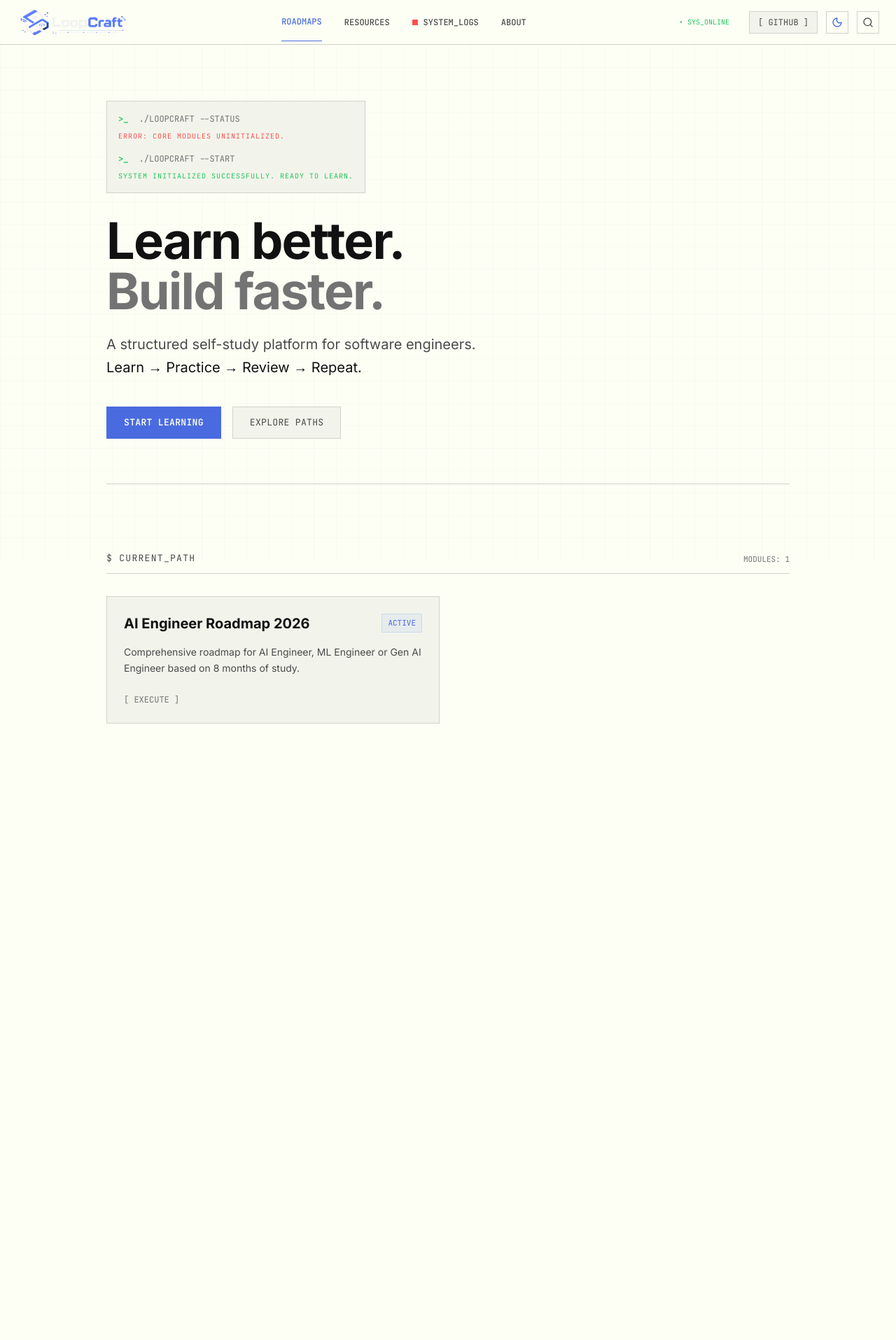
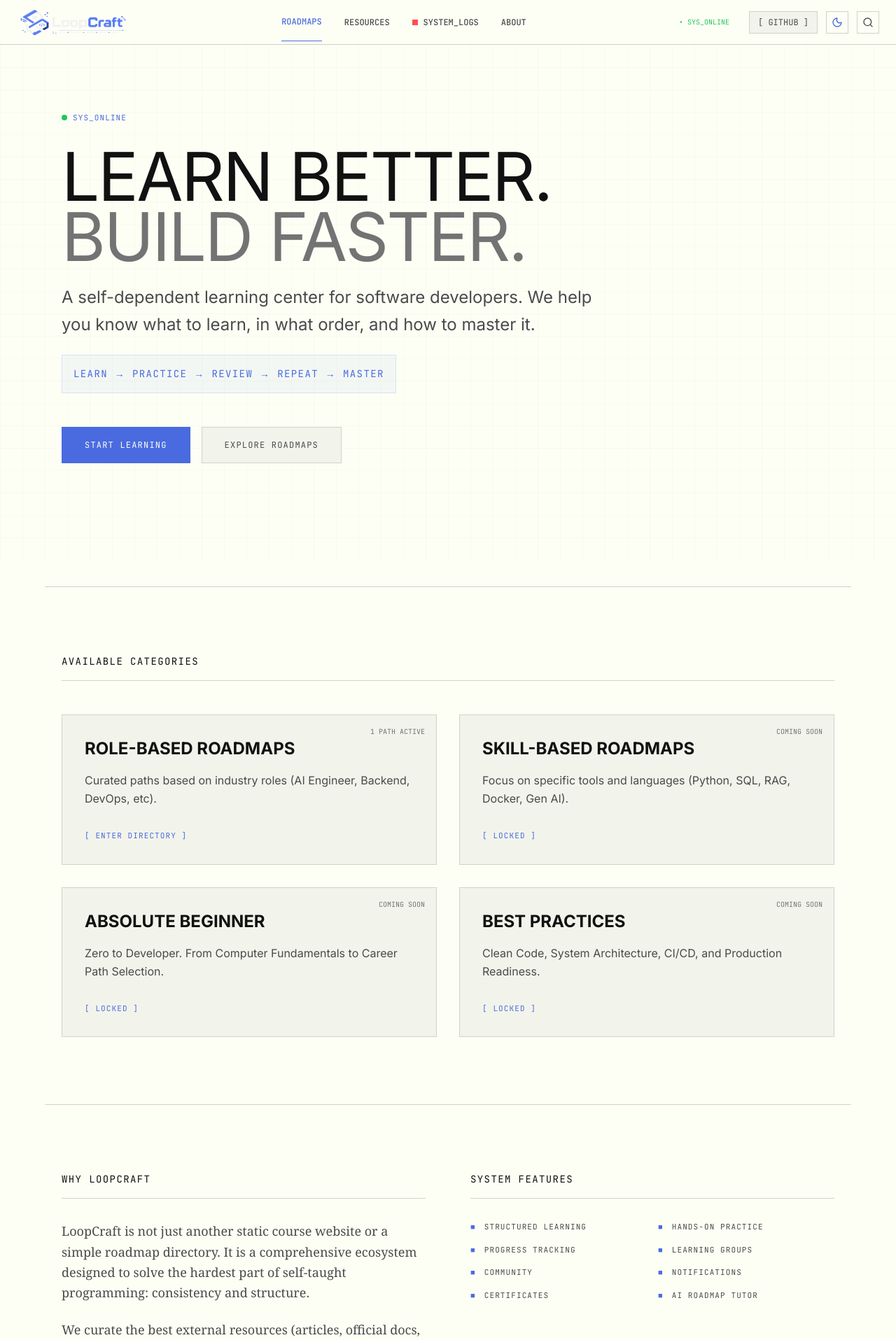
Before and after one commit to fahm-codes/Loop-Craft, a Next.js app: page / in a window 1280 px wide. Shown: the top 1915 px of the page at 70% size. Before the commit the page ends 1114 px from the top, so only its background shows below. Built offline with nearby package versions, Linux system fonts and the light colour scheme.

Commit message:
feat: implement homepage redesign according to master product plan

```diff
--- a/src/app/page.tsx
+++ b/src/app/page.tsx
@@ -1,68 +1,138 @@
 import Link from 'next/link';
-import { categories } from '@/data/roadmap';
 
 export default function Home() {
+  const mainCategories = [
+    { id: 'role-based', title: 'Role-Based Roadmaps', desc: 'Curated paths based on industry roles (AI Engineer, Backend, DevOps, etc).', count: '1 PATH ACTIVE' },
+    { id: 'skill-based', title: 'Skill-Based Roadmaps', desc: 'Focus on specific tools and languages (Python, SQL, RAG, Docker, Gen AI).', count: 'COMING SOON' },
+    { id: 'absolute-beginner', title: 'Absolute Beginner', desc: 'Zero to Developer. From Computer Fundamentals to Career Path Selection.', count: 'COMING SOON' },
+    { id: 'best-practices', title: 'Best Practices', desc: 'Clean Code, System Architecture, CI/CD, and Production Readiness.', count: 'COMING SOON' },
+  ];
+
+  const features = [
+    'Structured Learning', 'Hands-on Practice', 'Progress Tracking', 'Learning Groups',
+    'Community', 'Notifications', 'Certificates', 'AI Roadmap Tutor'
+  ];
+
   return (
-    <main className="max-w-5xl mx-auto px-6 py-20 w-full">
-      {/* Hero Section */}
-      <div className="mb-24 pb-16 border-b border-border-main">
-        <div className="font-mono text-[12px] text-text-muted mb-8 border border-border-main p-4 w-fit bg-bg-sec flex flex-col gap-2">
-          <div><span className="text-success font-bold mr-2">&gt;_</span> <span className="uppercase">./loopcraft --status</span></div>
-          <div className="text-error uppercase tracking-widest text-[10px]">Error: Core modules uninitialized.</div>
-          <div className="mt-2"><span className="text-success font-bold mr-2">&gt;_</span> <span className="uppercase">./loopcraft --start</span></div>
-          <div className="text-success uppercase tracking-widest text-[10px]">System initialized successfully. Ready to learn.</div>
+    <div className="w-full relative">
+      {/* 1. HERO SECTION */}
+      <section className="max-w-6xl mx-auto px-6 pt-24 pb-20 border-b border-border-main">
+        <div className="mb-24">
+          <div className="font-mono text-[11px] text-accent tracking-widest uppercase mb-8 flex items-center gap-2">
+            <span className="w-2 h-2 rounded-full bg-success"></span>
+            SYS_ONLINE
           </div>
 
-        <h1 className="text-5xl md:text-7xl font-sans font-bold text-text-primary mb-6 tracking-tight">
-          Learn better. <br />
-          <span className="text-text-muted">Build faster.</span>
+          <h1 className="text-6xl md:text-8xl font-sans font-normal text-text-primary mb-6 tracking-tight uppercase leading-[0.9]">
+            Learn Better. <br />
+            <span className="text-text-muted">Build Faster.</span>
           </h1>
 
-        <p className="text-lg md:text-xl max-w-2xl text-text-secondary font-sans leading-relaxed mb-10">
-          A structured self-study platform for software engineers. <br />
-          <span className="text-text-primary">Learn &rarr; Practice &rarr; Review &rarr; Repeat.</span>
+          <p className="text-xl md:text-2xl max-w-3xl text-text-secondary font-sans leading-relaxed mb-6">
+            A self-dependent learning center for software developers. We help you know what to learn, in what order, and how to master it.
           </p>
+          <div className="font-mono text-[14px] text-accent tracking-widest uppercase mb-12 bg-[#6385f010] p-4 inline-block border border-[#6385f030]">
+            LEARN &rarr; PRACTICE &rarr; REVIEW &rarr; REPEAT &rarr; MASTER
+          </div>
 
-        <div className="flex flex-wrap gap-4 font-mono text-[13px] uppercase tracking-wide">
-          <button className="border border-accent bg-accent text-bg-main px-6 py-3 font-semibold hover:bg-transparent hover:text-accent transition-colors">
+          <div className="flex flex-wrap gap-4 font-mono text-[12px] uppercase tracking-widest">
+            <button className="border border-accent bg-accent text-bg-main px-8 py-4 hover:bg-transparent hover:text-accent transition-colors">
               START LEARNING
             </button>
-          <button className="border border-border-main text-text-secondary px-6 py-3 hover:border-text-muted hover:text-text-primary transition-colors bg-bg-sec">
-            EXPLORE PATHS
+            <button className="border border-border-main text-text-secondary bg-bg-sec px-8 py-4 hover:border-text-muted hover:text-text-primary transition-colors">
+              EXPLORE ROADMAPS
             </button>
           </div>
         </div>
+      </section>
 
-      {/* Roadmaps Section */}
-      <div>
-        <div className="flex justify-between items-end mb-8 border-b border-border-main pb-3">
-          <h2 className="font-mono text-[13px] tracking-[0.1em] uppercase text-text-secondary">
-            $ CURRENT_PATH
+      {/* 2. AVAILABLE CATEGORIES */}
+      <section className="max-w-6xl mx-auto px-6 py-24 border-b border-border-main bg-bg-main">
+        <div className="flex justify-between items-end mb-12 border-b border-border-main pb-4">
+          <h2 className="font-mono text-[14px] tracking-widest uppercase text-text-primary">
+            AVAILABLE CATEGORIES
           </h2>
-          <span className="font-mono text-[11px] text-text-muted">MODULES: {categories.length}</span>
         </div>
 
-        <div className="grid grid-cols-1 md:grid-cols-2 gap-6">
-          {categories.map((category) => (
-            <Link key={category.id} href={`/roadmaps/${category.id}`} className="block group">
-              <div className="border border-border-main p-6 bg-bg-sec hover:bg-bg-panel hover:border-text-muted transition-all h-full flex flex-col">
-                <div className="flex justify-between items-start mb-4">
-                  <h3 className="text-xl font-sans font-bold text-text-primary">{category.title}</h3>
-                  <span className="text-[11px] font-mono text-accent bg-[#6385f015] px-2 py-1 border border-[#6385f030]">
-                    ACTIVE
-                  </span>
+        <div className="grid grid-cols-1 md:grid-cols-2 gap-8">
+          {mainCategories.map((cat) => (
+            <Link key={cat.id} href={cat.id === 'role-based' ? '/roadmaps/ai-engineering' : '#'} className="block group">
+              <div className="border border-border-main p-8 bg-bg-sec hover:bg-bg-panel hover:border-accent transition-all h-full flex flex-col relative overflow-hidden">
+                <div className="absolute top-0 right-0 p-4 font-mono text-[10px] text-text-muted">
+                  {cat.count}
                 </div>
-                <p className="text-sm text-text-secondary font-sans leading-relaxed mb-6 flex-grow">
-                  {category.description}
+                <h3 className="text-2xl font-sans font-bold text-text-primary mb-4 uppercase">{cat.title}</h3>
+                <p className="text-base text-text-secondary font-sans leading-relaxed mb-8 flex-grow">
+                  {cat.desc}
                 </p>
-                <div className="font-mono text-[12px] text-text-muted group-hover:text-text-primary transition-colors flex items-center gap-2">
-                  <span>[ EXECUTE ]</span>
+                <div className="font-mono text-[11px] text-accent group-hover:text-text-primary transition-colors flex items-center gap-2 tracking-widest uppercase">
+                  [ {cat.id === 'role-based' ? 'ENTER DIRECTORY' : 'LOCKED'} ]
                 </div>
               </div>
             </Link>
           ))}
         </div>
+      </section>
+
+      {/* 3. WHY LOOPCRAFT & FEATURES */}
+      <section className="max-w-6xl mx-auto px-6 py-24 border-b border-border-main">
+        <div className="grid grid-cols-1 lg:grid-cols-2 gap-16">
+          <div>
+            <h2 className="font-mono text-[14px] tracking-widest uppercase text-text-primary mb-8 border-b border-border-main pb-4">
+              WHY LOOPCRAFT
+            </h2>
+            <p className="text-lg text-text-secondary font-serif leading-relaxed mb-6">
+              LoopCraft is not just another static course website or a simple roadmap directory. It is a comprehensive ecosystem designed to solve the hardest part of self-taught programming: consistency and structure.
+            </p>
+            <p className="text-lg text-text-secondary font-serif leading-relaxed">
+              We curate the best external resources (articles, official docs, YouTube videos) and organize them into actionable, trackable milestones. We pair this with progress tracking, a 5-member peer group system, and intelligent AI roadmap guidance.
+            </p>
           </div>
-    </main>
+
+          <div>
+             <h2 className="font-mono text-[14px] tracking-widest uppercase text-text-primary mb-8 border-b border-border-main pb-4">
+              SYSTEM FEATURES
+            </h2>
+            <ul className="grid grid-cols-2 gap-4">
+              {features.map((feature, i) => (
+                <li key={i} className="font-mono text-[11px] text-text-secondary tracking-widest uppercase flex items-center gap-3">
+                  <span className="text-accent">&#9632;</span> {feature}
+                </li>
+              ))}
+            </ul>
+          </div>
+        </div>
+      </section>
+
+      {/* 4. AI ROADMAP TUTOR */}
+      <section className="max-w-6xl mx-auto px-6 py-24 border-b border-border-main bg-bg-sec">
+        <div className="border border-accent bg-[#6385f005] p-12 text-center max-w-4xl mx-auto">
+          <div className="font-mono text-[12px] text-accent tracking-widest uppercase mb-6">
+            AI Roadmap Tutor
+          </div>
+          <h2 className="text-4xl font-sans text-text-primary mb-6 uppercase">
+            Not sure where to start?
+          </h2>
+          <p className="text-text-secondary font-serif text-lg mb-8 max-w-2xl mx-auto">
+            Our AI Developer Assistant will analyze your current skills and goals, recommend an existing LoopCraft path, and suggest what you need to learn next to bridge the gap.
+          </p>
+          <button className="border border-text-primary text-text-primary px-8 py-3 font-mono text-[12px] uppercase tracking-widest hover:bg-text-primary hover:text-bg-main transition-colors">
+            Consult AI Tutor
+          </button>
+        </div>
+      </section>
+
+      {/* 5. FOOTER */}
+      <footer className="max-w-6xl mx-auto px-6 py-12 flex flex-col md:flex-row justify-between items-center gap-6">
+        <div className="font-mono text-[10px] text-text-muted tracking-widest uppercase">
+          &copy; 2026 LoopCraft. All systems nominal.
+        </div>
+        <div className="flex gap-6 font-mono text-[10px] text-text-muted tracking-widest uppercase">
+          <Link href="#" className="hover:text-text-primary">Discord</Link>
+          <Link href="#" className="hover:text-text-primary">GitHub</Link>
+          <Link href="#" className="hover:text-text-primary">Privacy</Link>
+        </div>
+      </footer>
+    </div>
   );
 }
```
Lines whose indentation alone changed are shown as unchanged.
